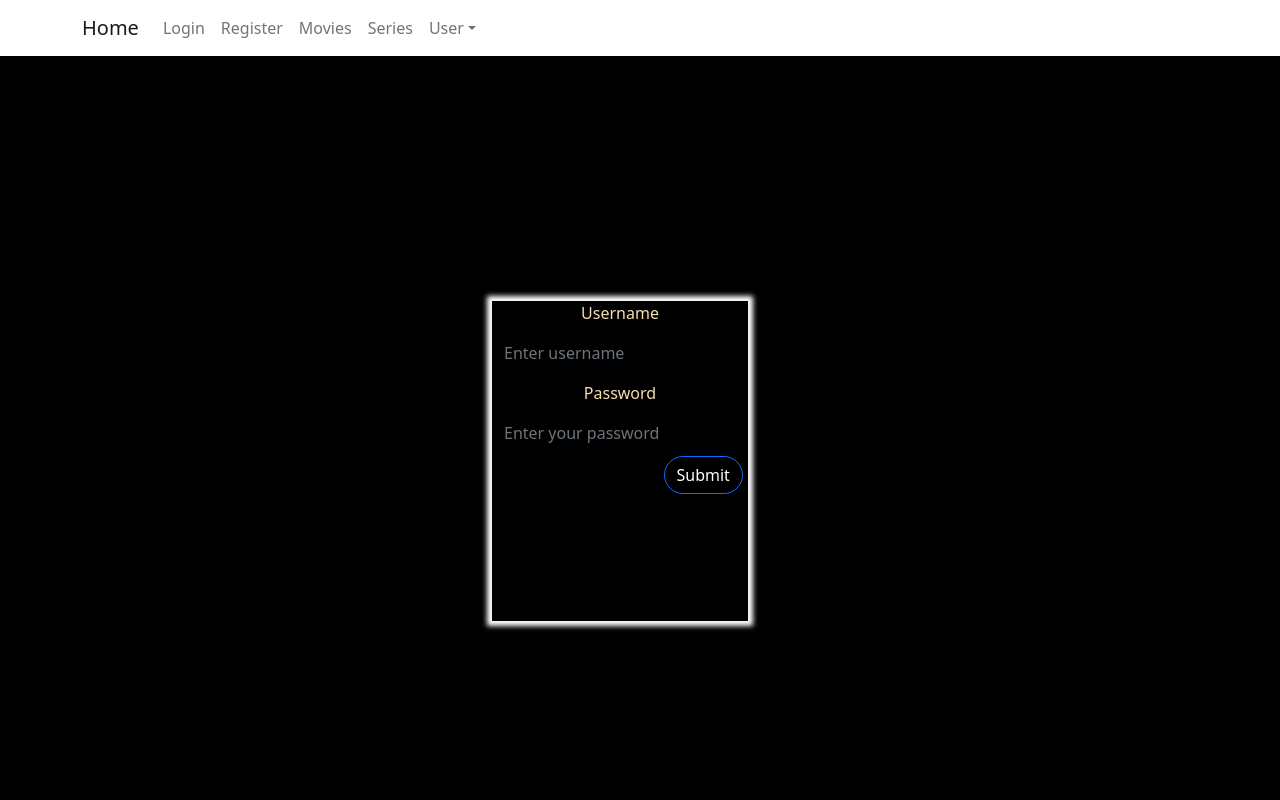
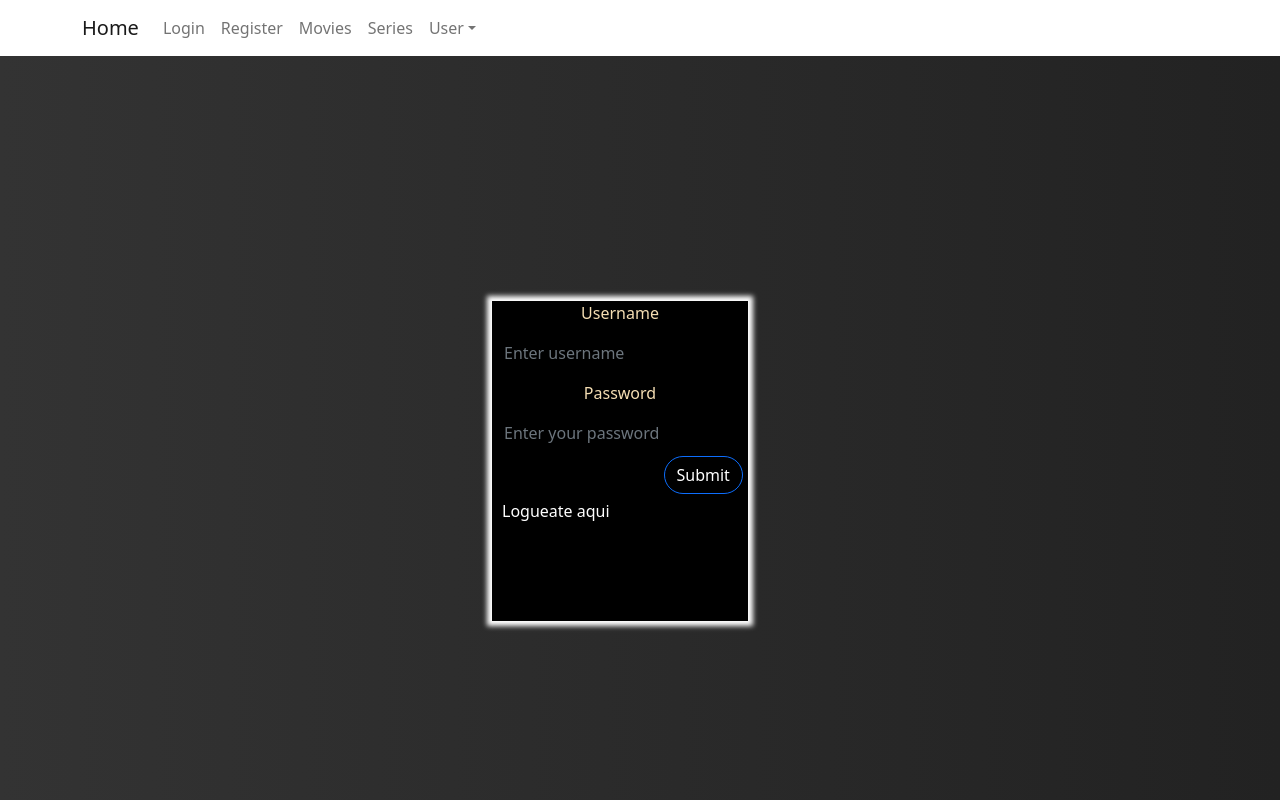
Before and after one commit to AdryDevs/react-front-connected-to-backend-database, a React (Create React App) app: page /login in a window 1280 px wide. Built offline with nearby package versions, Linux system fonts and the light colour scheme; no server answers.

Commit message:
cambiando el fondo de login

```diff
--- a/src/Components/Login/Login.jsx
+++ b/src/Components/Login/Login.jsx
@@ -60,6 +60,7 @@ const handleSubmit = (e) => {
                     Submit
                 </Button>
             </Form.Group>
+            <p className="textlogin">Logueate aqui</p>
         </Form>
   );
 }
--- a/src/Components/Login/Login.scss
+++ b/src/Components/Login/Login.scss
@@ -31,6 +31,10 @@
     display: flex;
     justify-content: flex-end;
 
+}
+.textlogin{
+    margin-left: 10px;
+    color: white;
 }
 
 Boton::before {
--- a/src/Containers/LoginContainer/LoginContainer.scss
+++ b/src/Containers/LoginContainer/LoginContainer.scss
@@ -1,6 +1,5 @@
 .containerlogin{
-    background-color: black;
-    height: 100%;
+    background-image: linear-gradient(to right, #333333 0%, rgb(34, 34, 34) 100%);    height: 100%;
     width: 100%;
     position: fixed;
     display: flex;
```
